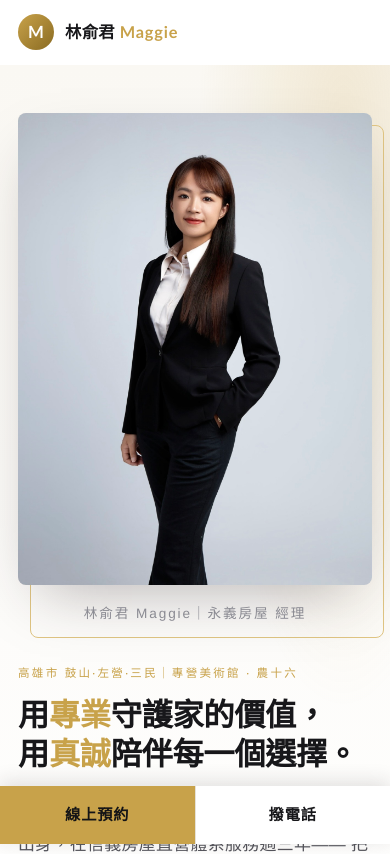
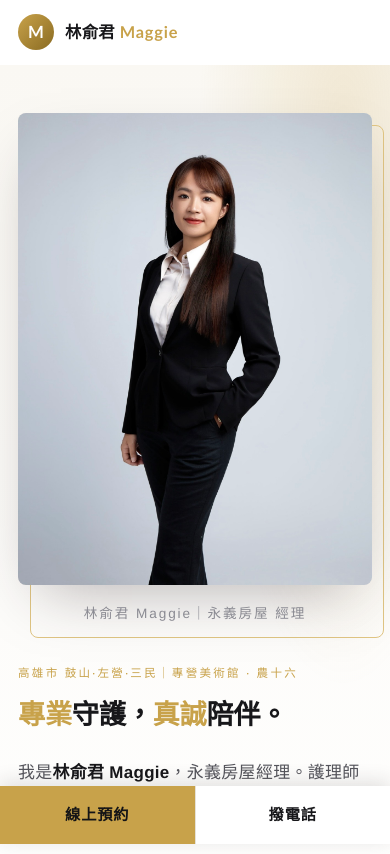
Before and after one commit to jiunjiun7-commits/maggie-official-site, a Next.js app: page / in a window 390 px wide. Shown: the top 854 px of the page. Built offline with nearby package versions, Linux system fonts and the light colour scheme.

Commit message:
主標語精簡為八字口號避免斷行，優化 LINE 內嵌瀏覽器登入錯誤提示

```diff
--- a/src/app/admin/login/page.tsx
+++ b/src/app/admin/login/page.tsx
@@ -9,7 +9,7 @@ export const metadata = { title: "後台登入", robots: { index: false, follow:
 const MESSAGES: Record<string, string> = {
   unconfigured: "還沒設定 LINE Login。請先在 LINE Developers 建立 Login channel，並填好環境變數。",
   no_code: "沒有收到 LINE 回傳的授權碼，請重新登入一次。",
-  bad_state: "驗證狀態不符（可能是等太久或換了瀏覽器），請重新登入。",
+  bad_state: "登入驗證沒有對上，這在用 LINE App 內建瀏覽器開啟時偶爾會發生，屬於正常現象。請直接再按一次「用 LINE 登入」即可。",
   token_failed: "向 LINE 換取權杖失敗。請確認 Channel ID 與 Channel Secret 是否正確。",
   profile_failed: "無法取得 LINE 個人資料，請重新登入。",
   not_allowed: "這個 LINE 帳號不在允許名單內，無法進入後台。"
--- a/src/app/page.tsx
+++ b/src/app/page.tsx
@@ -146,8 +146,8 @@ export default function HomePage() {
             <div className="hero__text">
               <p className="eyebrow">高雄市 鼓山‧左營‧三民｜專營美術館 ‧ 農十六</p>
               <h1>
-                用<span className="hl">專業</span>守護家的價值，<br />
-                用<span className="hl">真誠</span>陪伴每一個選擇。
+                <span className="hl">專業</span>守護，
+                <span className="hl">真誠</span>陪伴。
               </h1>
               <p className="lede">
                 我是<strong>林俞君 Maggie</strong>，永義房屋經理。護理師出身，在信義房屋直營體系服務過三年——
--- a/src/app/site.css
+++ b/src/app/site.css
@@ -157,7 +157,7 @@ p:last-child{ margin-bottom:0; }
   align-items:center; padding-bottom:clamp(56px,7vw,96px);
 }
 .hero h1{
-  font-size:clamp(2.15rem,5.1vw,3.9rem); line-height:1.22; margin:0 0 24px;
+  font-size:clamp(2.15rem,4.4vw,3.4rem); line-height:1.28; margin:0 0 24px;
   letter-spacing:-.01em;
 }
 .lede{ font-size:1.06rem; color:var(--ink-soft); max-width:44ch; }
@@ -605,7 +605,7 @@ a.contact__v:hover{ color:var(--yongyi-CERISE); text-decoration:underline; }
   .hero__photo{ order:1; max-width:400px; margin-inline:auto; }
   .hero__photo::before{ inset:12px -12px -12px 12px; }
   .hero__photo figcaption{ text-align:center; }
-  .hero h1{ font-size:clamp(1.95rem,7.4vw,2.6rem); }
+  .hero h1{ font-size:clamp(1.7rem,6.6vw,2.6rem); line-height:1.3; }
 
   .grid-2,.grid-2--book,.grid-2--about{ grid-template-columns:1fr; gap:28px; }
   .side-photo{ max-width:260px; margin-top:24px; }
```
